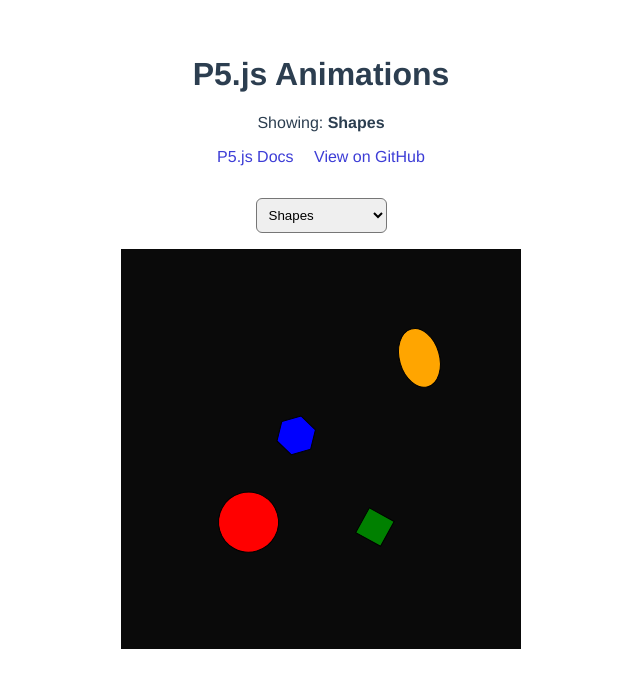
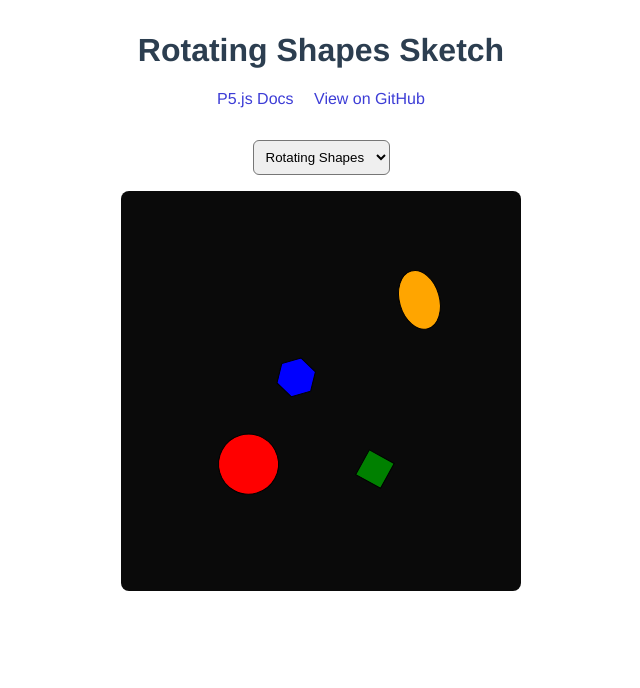
Before and after one commit to StillScripts/p5-starter, a website built with Vite: page index.html in a window 1280 px wide. Shown: the whole page, without its empty margins (319-959 px from the left). Built offline with nearby package versions, Linux system fonts and the light colour scheme.

Commit message:
Clean up variable names

```diff
--- a/src/components/Header/Header.ts
+++ b/src/components/Header/Header.ts
@@ -1,17 +1,15 @@
-import { spaceWords } from "../../utils/stringFunctions"
+import { spaceWords } from "../../utils/stringFunctions";
 
 /**
  * The header for the page which displays the information about the app
  * @param {string} sketch - The name of the sketch
- * @returns {string}
+ * @returns {string} - The string for the HTML header element
  */
 export default function Header(sketch: string): string {
   return `
 	<header>
-    <h1>P5.js Animations</h1>
-    <p>Showing: <strong id="current-title">${spaceWords(sketch)}</strong></p>
+    <h1>${spaceWords(sketch)} Sketch</h1>
     <a class="link" href="https://p5js.org/" target="_blank">P5.js Docs</a>
-		<a class="link" href="https://github.com/StillScripts" target="_blank">View on GitHub</a>
-		<br/>
+		<a class="link" href="https://github.com/StillScripts/p5-starter" target="_blank">View on GitHub</a>
   </header>`;
 }
--- a/src/components/SketchContainer/SketchContainer.ts
+++ b/src/components/SketchContainer/SketchContainer.ts
@@ -1,7 +1,7 @@
 /**
  * The container that the sketch will live in.
  * @param {string} id - The id for the sketch container element
- * @returns {string}
+ * @returns {string} - The string for the HTML div element
  */
 export default function SketchContainer(id: string): string {
   return `<div id="${id}"><p id="loader">initialising app...</p></div>`;
--- a/src/components/SketchSelector/SketchSelector.ts
+++ b/src/components/SketchSelector/SketchSelector.ts
@@ -14,7 +14,7 @@ export default function SketchSelector(
   sketch: SketchKey
 ): string {
   return `
-	<select id=${id}>
+	<select id="${id}">
 		${options.map(
       (option) =>
         `<option value=${option} ${
--- a/src/main.ts
+++ b/src/main.ts
@@ -2,36 +2,50 @@ import "./style.css";
 import p5 from "p5";
 import { SketchKey, sketchMap } from "./sketches/sketchMap";
 import { Header, SketchSelector, SketchContainer } from "./components";
-import { convertFromParam, convertToParams } from "./utils/stringFunctions";
-import { redirectUrl } from "./utils/urlParams";
+import { convertToParams } from "./utils/stringFunctions";
+import { getParam, redirectUrl } from "./utils/urlParams";
 
-const CONTAINER_ID = "sketch-container";
-const SELECT_ID = "animation-selector";
-
-let sketch: SketchKey = "Shapes";
+/**
+ * Initialise the application by getting the sketch from the url parameter,
+ * adding the HTML components to the #app div, adding an event listener to the
+ * select input, and rendering the p5 sketch within the newly created #sketch div
+ */
+function init() {
+  const containerID = "sketch-container";
+  const selectID = "animation-selector";
+  let sketch: SketchKey = "RotatingShapes"; // initialise with shapes as default sketch
 
   try {
-  const params = new URLSearchParams(window.location.search);
-  const sketchParam = params.get("sketch") as string;
-  sketch = convertFromParam(sketchParam) as SketchKey;
+    sketch = getParam();
   } catch (error) {
     console.log("Url param error: " + error);
-  console.log("Sticking with the shape animation for now...");
+    console.log("Showing the default Shapes animation due to the Url error");
   }
 
+  try {
     const app = document.querySelector<HTMLDivElement>("#app")!;
-
     app.innerHTML = `
       ${Header(`${sketch}`)}
       <main>
-    ${SketchSelector(SELECT_ID, Object.keys(sketchMap), sketch)}
-    ${SketchContainer(CONTAINER_ID)}
+        ${SketchSelector(selectID, Object.keys(sketchMap), sketch)}
+        ${SketchContainer(containerID)}
       </main>
     `;
 
-function renderSketch() {
+    // Add an event listener to the select element
+    document.querySelector("#" + selectID)?.addEventListener("click", (e) => {
+      const select = e.target as HTMLSelectElement;
+      const value = select.value as SketchKey;
+      if (value !== sketch) {
+        // Change the sketch if a new option has been selected
+        redirectUrl(window.location.href.split("?")[0], {
+          sketch: convertToParams(value),
+        });
+      }
+    });
+
     // Get the sketch container
-  const container = document.querySelector<HTMLDivElement>("#" + CONTAINER_ID);
+    const container = document.querySelector<HTMLDivElement>("#" + containerID);
     // Remove existing animation
     container?.removeChild(container.childNodes[0]);
     // Make a div for the sketch
@@ -43,27 +57,6 @@ function renderSketch() {
 
     // Initialise the p5.js object which contains the sketch
     new p5(sketchMap[sketch], sketchDiv);
-}
-
-function init() {
-  try {
-    // Firstly, add an event listener to the existing select input
-    const selector = document.querySelector(
-      "#" + SELECT_ID
-    ) as HTMLSelectElement;
-
-    // Add the eventListener to change the method if the select value has changed
-    selector.addEventListener("click", (e) => {
-      const select = e.target as HTMLSelectElement;
-      const value = select.value as SketchKey;
-      if (value !== sketch) {
-        //setSketch(value);
-        redirectUrl("http://localhost:3000", { sketch: convertToParams(value) });
-      }
-    });
-
-    // Get the sketch container and append a div that will hold the sketch canvas
-    renderSketch();
   } catch (error) {
     console.log("Error with initiating app: ", error);
   }
--- a/src/sketches/ParticleSystem/index.ts
+++ b/src/sketches/ParticleSystem/index.ts
@@ -4,7 +4,7 @@ import p5 from "p5";
 /**
  * This sketches is an animation of moving particles.
  * It uses a global ParticleSystem object to store and move particles.
- * It calls setup once to make a 600 x 400 canvas and initialise the ParticleSystem.
+ * It calls setup once to make a 400 x 400 canvas and initialise the ParticleSystem.
  * It calls the draw method continuously to run the animation.
  *
  * @param {p5} p - The p5.js object
--- a/src/sketches/index.ts
+++ /dev/null
@@ -1,2 +0,0 @@
-export { default as particleSystemSketch } from "./ParticleSystem";
-export { default as polygonsSketch } from "./RotatingShapes";
--- a/src/sketches/sketchMap.ts
+++ b/src/sketches/sketchMap.ts
@@ -1,8 +1,10 @@
 import type p5 from "p5";
-import { particleSystemSketch, polygonsSketch } from ".";
+
+import rotatingShapesSketch from "./RotatingShapes";
+import particleSystemSketch from "./ParticleSystem";
 
 export const sketchMap: Record<string, (p: p5) => void> = {
-  Shapes: polygonsSketch,
+  RotatingShapes: rotatingShapesSketch,
   ParticleSystem: particleSystemSketch,
 } as const;
 
--- a/src/style.css
+++ b/src/style.css
@@ -7,7 +7,7 @@
 }
 
 header {
-  margin-top: 3.5rem;
+  margin-top: 2rem;
 }
 
 main {
@@ -33,3 +33,7 @@ a:hover {
   margin: 8px;
   color: rgb(61, 61, 214);
 }
+
+.p5Canvas {
+  border-radius: 0.5rem;
+}
```
Also changed, not shown: src/sketches/RotatingShapes/index.ts (+3 -5 lines). Lines whose indentation alone changed are shown as unchanged.
